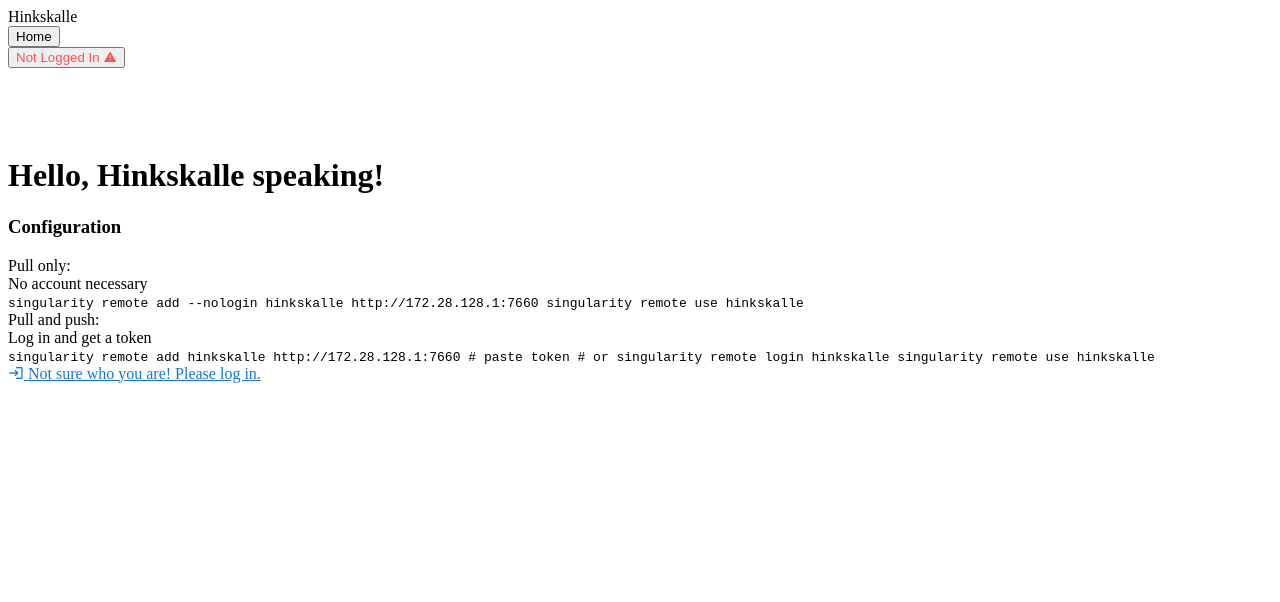
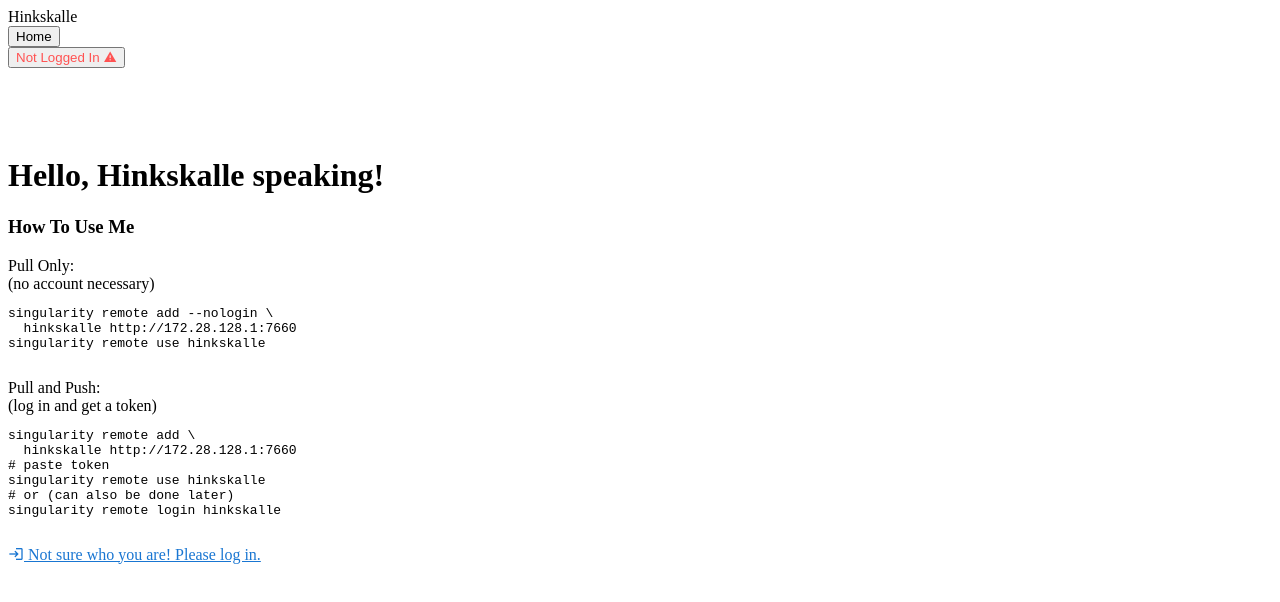
Before and after one commit to csf-ngs/hinkskalle, a Vue app in the folder frontend/: page / in a window 1280 px wide. Shown: the top 602 px of the page. Built offline with nearby package versions, Linux system fonts and the light colour scheme; what vue-clipboard2, vue-moment would draw is missing.

Commit message:
style style

```diff
--- a/frontend/src/components/LatestContainers.vue
+++ b/frontend/src/components/LatestContainers.vue
@@ -1,7 +1,7 @@
 <template>
   <v-container>
     <v-row justify="center">
-          <v-col cols="6">
+          <v-col cols="12">
             <h3>Latest Uploads:</h3>
             <v-list nav>
               <v-list-item-group>
@@ -11,6 +11,9 @@
                     <v-list-item-title>
                       {{up.container.entityName}}/{{up.container.collectionName}}/{{up.container.name}}
                     </v-list-item-title>
+                    <v-list-item-subtitle>
+                      {{up.container.createdBy}} | {{(up.container.updatedAt || up.container.createdAt) | moment('YYYY-MM-DD HH:mm:ss')}}
+                    </v-list-item-subtitle>
                   </v-list-item-content>
                   <v-list-item-icon>
                       <v-chip color="light-green lighten-2" v-for="tag in up.tags" :key="tag" @click.stop.prevent="copyTag(up.container, tag)">{{tag}}</v-chip>
--- a/frontend/src/views/Home.vue
+++ b/frontend/src/views/Home.vue
@@ -7,35 +7,43 @@
           </v-col>
         </v-row>
         <v-row>
+          <v-col cols="10">
+            <h3>How To Use Me</h3>
+          </v-col>
+        </v-row>
+        <v-row>
           <v-col cols="6">
-            <h3>Configuration</h3>
             <v-card tile>
               <v-card-title>
-                Pull only:
+                Pull Only:
               </v-card-title>
-              <v-card-subtitle>No account necessary</v-card-subtitle>
+              <v-card-subtitle>(no account necessary)</v-card-subtitle>
               <v-card-text>
-                <code class="grey white--text">
-                  singularity remote add --nologin hinkskalle {{backendUrl}}
-                  singularity remote use hinkskalle
-                </code>
+                <pre>
+singularity remote add --nologin \
+  hinkskalle {{backendUrl}}
+singularity remote use hinkskalle
+                </pre>
               </v-card-text>
             </v-card>
+          </v-col>
+          <v-col cols="6">
             <v-card tile>
               <v-card-title>
-                Pull and push:
+                Pull and Push:
               </v-card-title>
               <v-card-subtitle>
-                <span v-show="!isLoggedIn">Log in and</span> get a token
+                (<span v-show="!isLoggedIn">log in and </span>get a token)
               </v-card-subtitle>
               <v-card-text>
-                <code>
-                  singularity remote add hinkskalle {{backendUrl}}
-                  # paste token
-                  # or
-                  singularity remote login hinkskalle
-                  singularity remote use hinkskalle
-                </code>
+                <pre>
+singularity remote add \
+  hinkskalle {{backendUrl}}
+# paste token
+singularity remote use hinkskalle
+# or (can also be done later)
+singularity remote login hinkskalle
+                </pre>
               </v-card-text>
             </v-card>
           </v-col>
@@ -48,7 +56,7 @@
         </v-col>
       </v-row>
       <v-row justify="center" v-if="isLoggedIn">
-        <v-col cols="8" id="latest-containers">
+        <v-col cols="10" id="latest-containers">
           <latest-containers></latest-containers>
         </v-col>
       </v-row>
```
